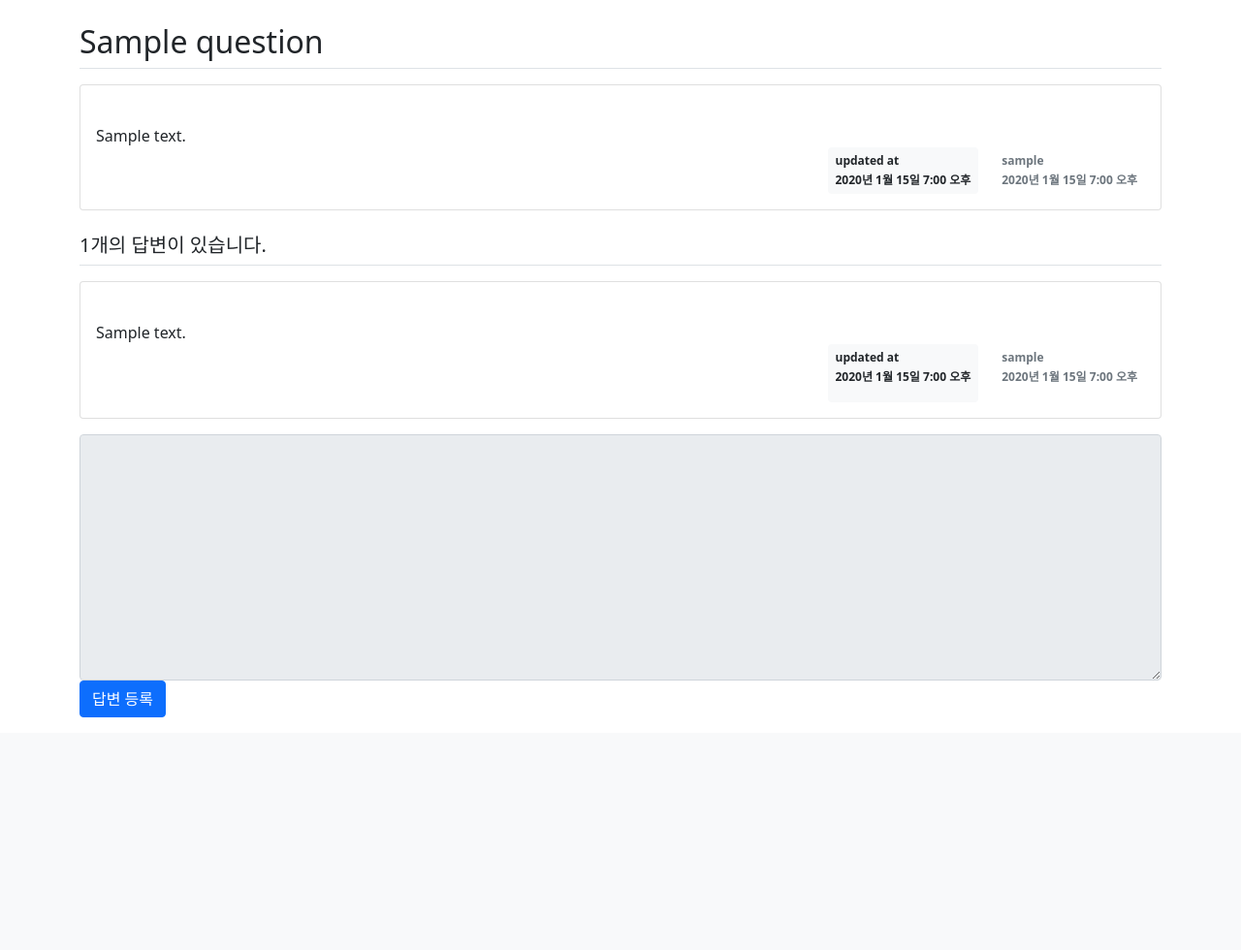
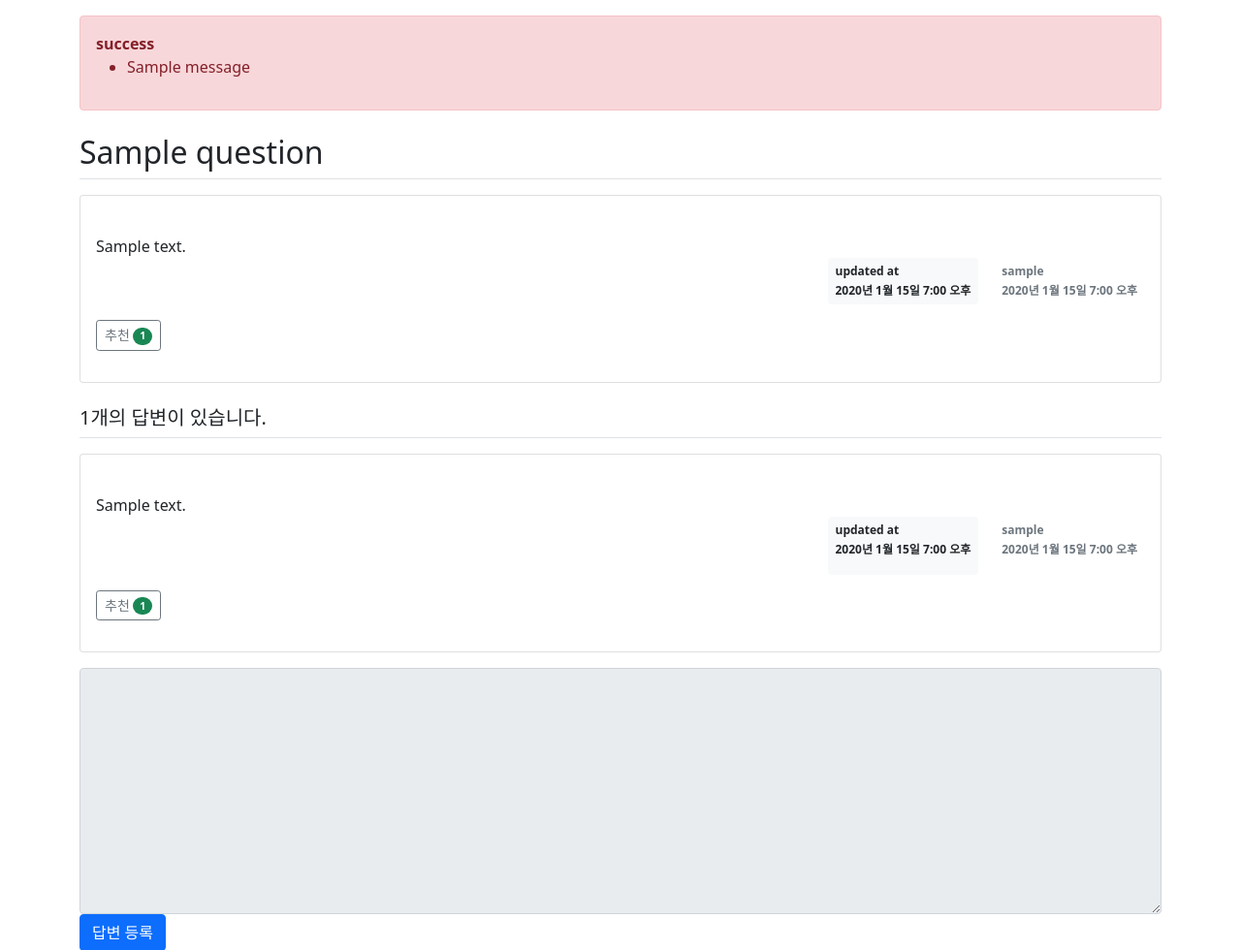
Before and after one commit to hanjuren/python, a Django app: page /1/ in a window 1280 px wide. Shown: the part 57-1037 px from the top of the page at 97% size. Before the commit the page ends 797 px from the top, so only its background shows below. Run offline with Django 4.2, Linux system fonts and the light colour scheme; tables that the repository leaves empty hold one stand-in row (values such as "Sample post"); one stand-in notice (Sample message) is shown; some libraries are stand-ins or nearby versions.

Commit message:
질문, 답변 추천

```diff
--- a/django/projects/mysite/pybo/models.py
+++ b/django/projects/mysite/pybo/models.py
@@ -10,6 +10,7 @@ class Question(models.Model):
     updated_at = models.DateTimeField(null=True, blank=True)
     deleted_at = models.DateTimeField(null=True, blank=True)
     user = models.ForeignKey(User, on_delete=models.CASCADE, db_column="user_id", related_name="questions")
+    voter = models.ManyToManyField(User, related_name="question_votes")
 
     def __str__(self):
         return self.subject
@@ -22,3 +23,4 @@ class Answer(models.Model):
     updated_at = models.DateTimeField(null=True, blank=True)
     deleted_at = models.DateTimeField(null=True, blank=True)
     user = models.ForeignKey(User, on_delete=models.CASCADE, db_column="user_id", related_name="answers")
+    voter = models.ManyToManyField(User, related_name="answer_votes")
--- a/django/projects/mysite/pybo/urls.py
+++ b/django/projects/mysite/pybo/urls.py
@@ -12,9 +12,11 @@ urlpatterns = [
     path('question/create/', question_views.question_create, name="question_create"),
     path('question/modify/<int:id_>/', question_views.question_update, name="question_update"),
     path('question/delete/<int:id_>/', question_views.question_delete, name="question_delete"),
+    path('question/vote/<int:id_>/', question_views.question_vote, name="question_vote"),
 
     # answer_views.py
     path('<int:id_>/answer/', answer_views.answer_create, name="answer_create"),
     path('answer/modify/<int:id_>', answer_views.answer_update, name="answer_update"),
     path('answer/delete/<int:id_>', answer_views.answer_delete, name="answer_delete"),
+    path('answer/vote/<int:id_>/', answer_views.answer_vote, name="answer_vote"),
 ]
--- a/django/projects/mysite/templates/pybo/question_detail.html
+++ b/django/projects/mysite/templates/pybo/question_detail.html
@@ -1,6 +1,17 @@
 {% extends 'base.html' %}
 {% block content %}
 <div class="container my-3">
+    {% if messages %}
+    <div class="alert alert-danger my-3" role="alert">
+        {% for message in messages %}
+        <strong>{{ message.tags }}</strong>
+        <ul>
+            <li>{{ message.message }}</li>
+        </ul>
+        {% endfor %}
+    </div>
+    {% endif %}
+    <!-- 질문 -->
     <h2 class="border-bottom py-2">{{ question.subject }}</h2>
     <div class="card my-3">
         <div class="card-body">
@@ -22,13 +33,23 @@
                 </div>
             </div>
 
-            {% if request.user == question.user %}
+
                 <div class="my-3">
-                    <a href="{% url 'pybo:question_update' question.id %}" class="btn btn-sm btn-outline-secondary">수정</a>
-                    <a href="#" class="delete btn btn-sm btn-outline-secondary"
+                    <!-- 추천 -->
+                    <a href="javascript:void(0)" data-uri="{% url 'pybo:question_vote' question.id %}"
+                       class="recommend btn btn-sm btn-outline-secondary">
+                        추천
+                        <span class="badge rounded-pill bg-success">{{ question.voter.count }}</span>
+                    </a>
+
+                    {% if request.user == question.user %}
+
+                        <a href="{% url 'pybo:question_update' question.id %}" class="btn btn-sm btn-outline-secondary">수정</a>
+                        <a href="#" class="delete btn btn-sm btn-outline-secondary"
                     data-uri="{% url 'pybo:question_delete' question.id %}">삭제</a>
+
+                    {% endif %}
                 </div>
-            {% endif %}
         </div>
     </div>
     <h5 class="border-bottom my-3 py-2">
@@ -55,12 +76,20 @@
                     {{ answer.created_at }}
                 </div>
             </div>
-            {% if request.user == answer.user %}
+
             <div class="my-3">
+                <!-- 추천 -->
+                <a href="javascript:void(0)" data-uri="{% url 'pybo:answer_vote' answer.id %}"
+                   class="recommend btn btn-sm btn-outline-secondary">
+                    추천
+                    <span class="badge rounded-pill bg-success">{{ answer.voter.count }}</span>
+                </a>
+                <!-- 작성자, 작성일 -->
+                {% if request.user == answer.user %}
                 <a href="{% url 'pybo:answer_update' answer.id %}" class="btn btn-sm btn-outline-secondary">수정</a>
                 <a href="#" class="delete btn btn-sm btn-outline-secondary" data-uri="{% url 'pybo:answer_delete' answer.id%}">삭제</a>
+                {% endif %}
             </div>
-            {% endif %}
         </div>
     </div>
     {% endfor %}
@@ -95,6 +124,16 @@ $(document).ready(function (){
             location.href = $(this).data('uri');
         }
     });
-})
+});
+
+// 추천
+const recommend_elements = document.getElementsByClassName("recommend");
+Array.from(recommend_elements).forEach(function(element) {
+    element.addEventListener('click', function() {
+        if(confirm("정말로 추천하시겠습니까?")) {
+            location.href = this.dataset.uri;
+        }
+    });
+});
 </script>
 {% endblock %}
```
Also changed, not shown: django/projects/mysite/pybo/views/answer_views.py (+11 -0 lines), django/projects/mysite/pybo/views/question_views.py (+11 -0 lines), django/projects/mysite/pybo/migrations/0004_answer_voter_question_voter.py (added).
